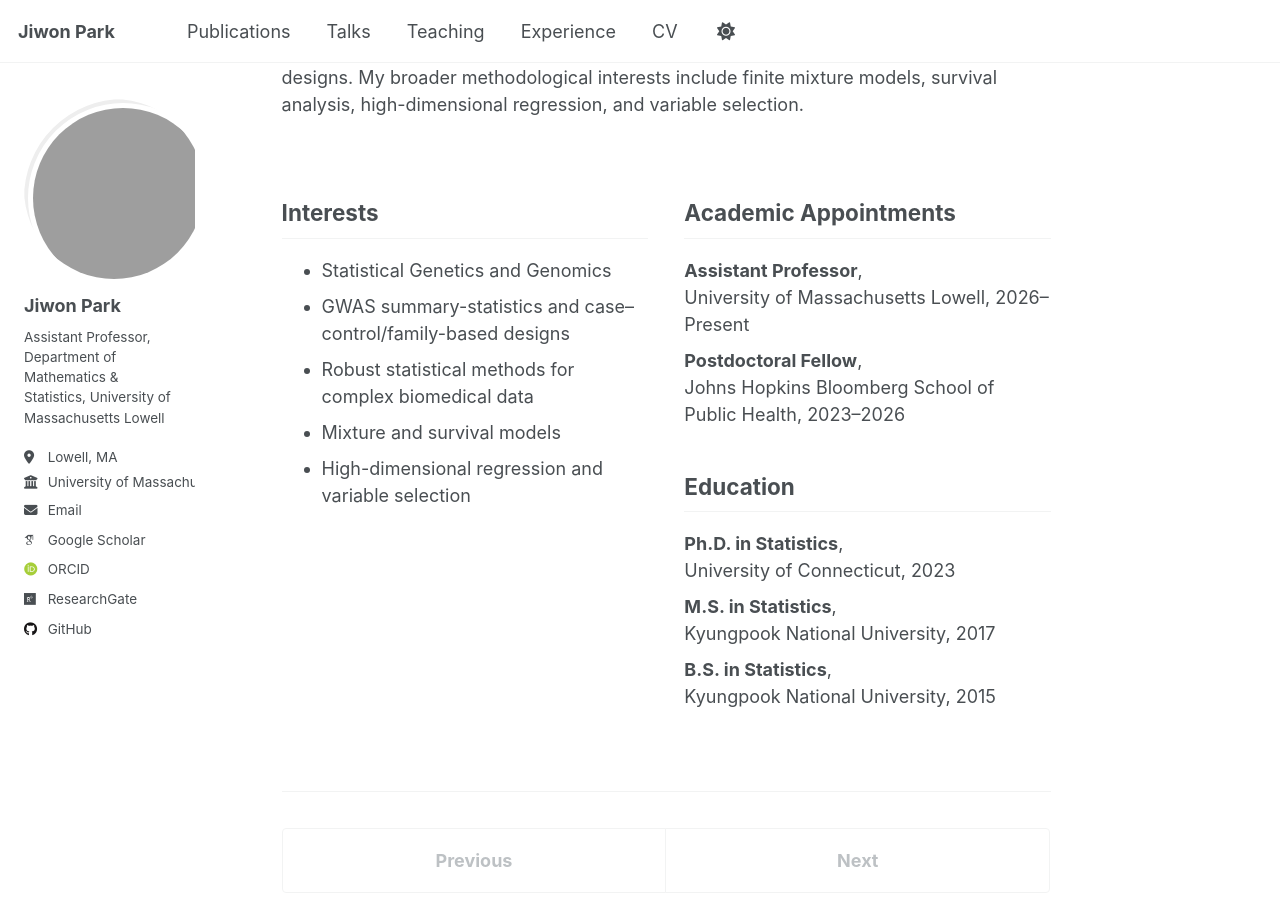
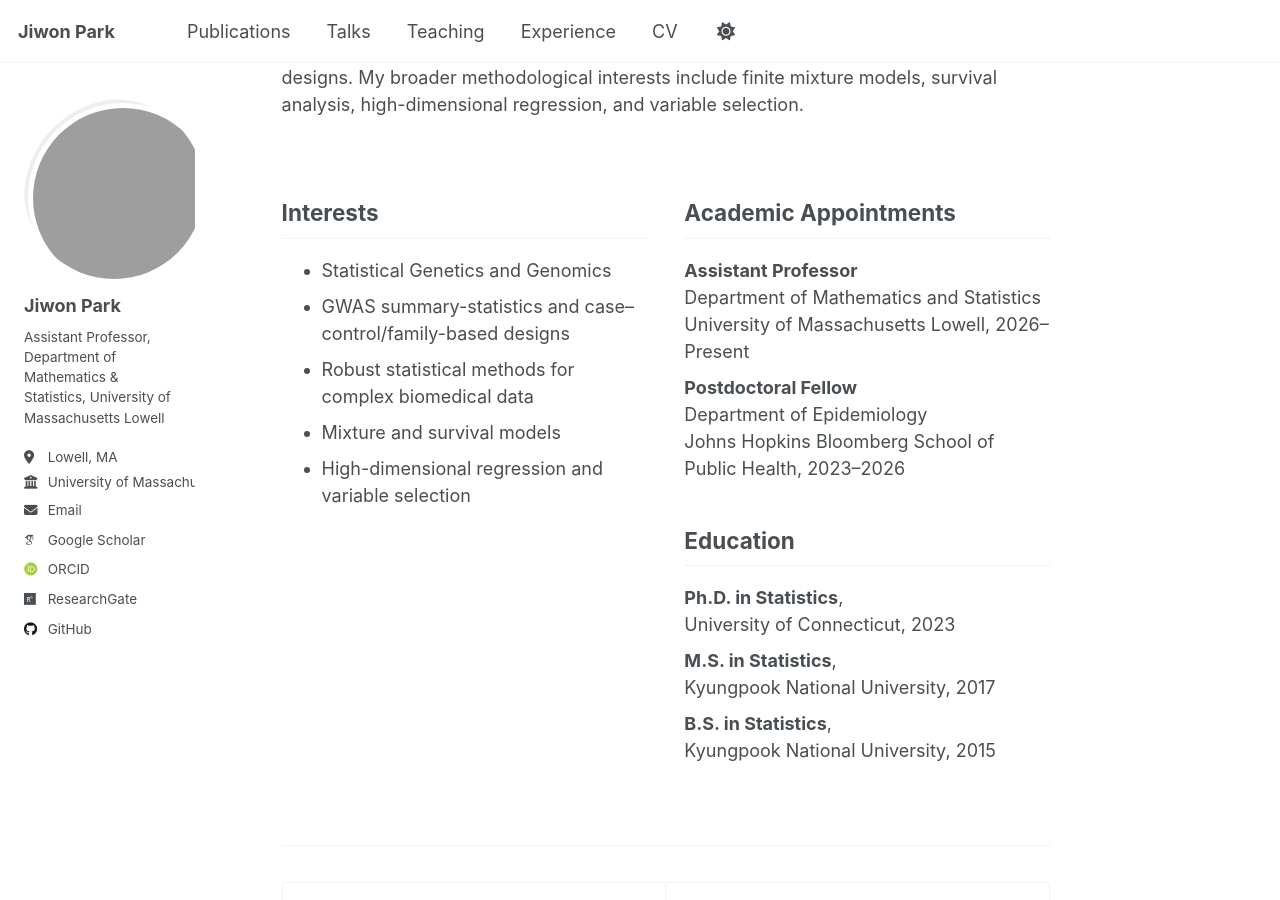
Before and after one commit to JiwonPark41/JiwonPark41.github.io, a Jekyll site: the page built from _pages/about.md, in a window 1280 px wide and 900 px high, scrolled down 502 px. Built offline with Jekyll 4.4.1, drawn with Linux system fonts in a browser that asks for light colours; some web fonts are replaced; a script that is not in the unit is left out.

Commit message:
Refactor academic appointments section
Updated academic appointments to include department names.

```diff
--- a/_pages/about.md
+++ b/_pages/about.md
@@ -30,10 +30,16 @@ My research focuses on developing statistical methodologies for complex biomedic
   <div style="flex:1 1 300px; min-width:280px">
   <h2>Academic Appointments</h2>
   <ul style="list-style:none; padding-left:0">
-    <li><strong>Assistant Professor</strong>,<br>
-    University of Massachusetts Lowell, 2026–Present</li>
-    <li><strong>Postdoctoral Fellow</strong>,<br>
-    Johns Hopkins Bloomberg School of Public Health, 2023–2026</li>
+    <li>
+      <strong>Assistant Professor</strong><br>
+      Department of Mathematics and Statistics<br>
+      University of Massachusetts Lowell, 2026–Present
+    </li>
+    <li>
+      <strong>Postdoctoral Fellow</strong><br>
+      Department of Epidemiology<br>
+      Johns Hopkins Bloomberg School of Public Health, 2023–2026
+    </li>
   </ul>
 
   <h2>Education</h2>
```
